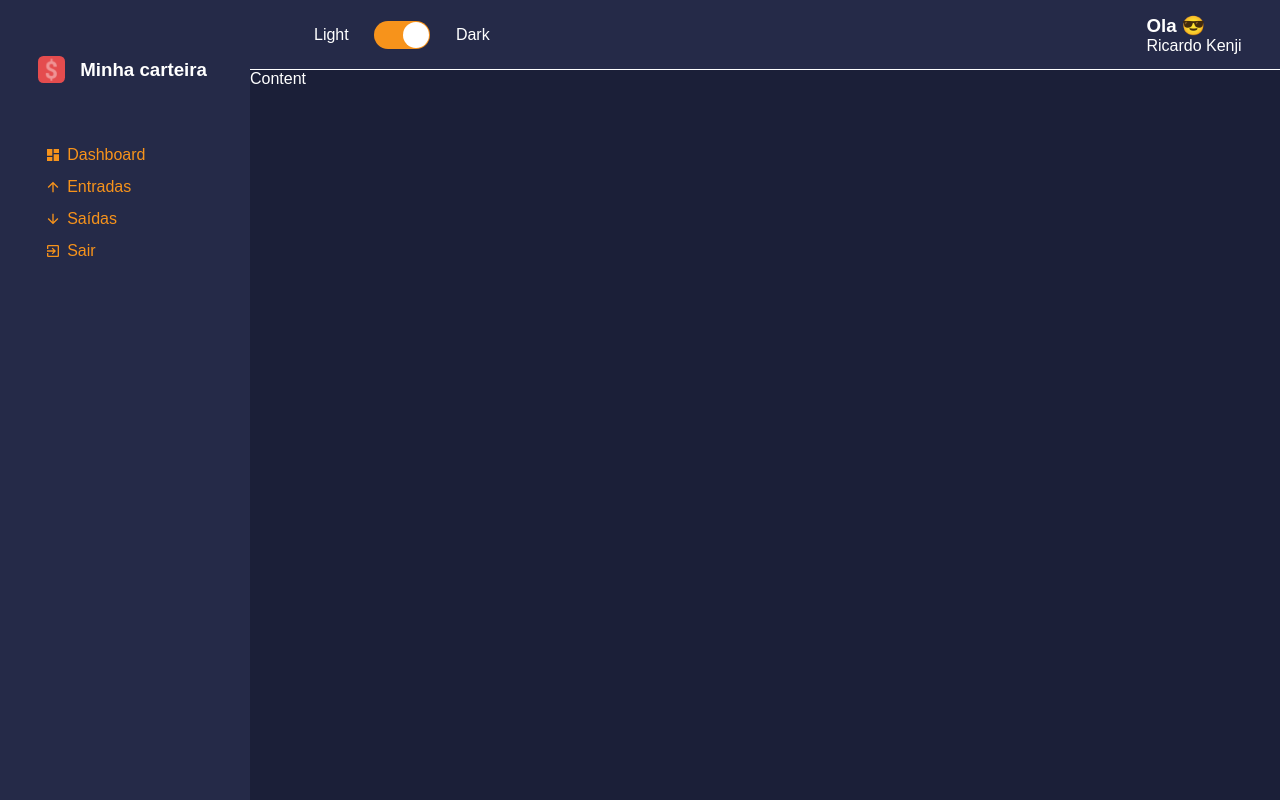
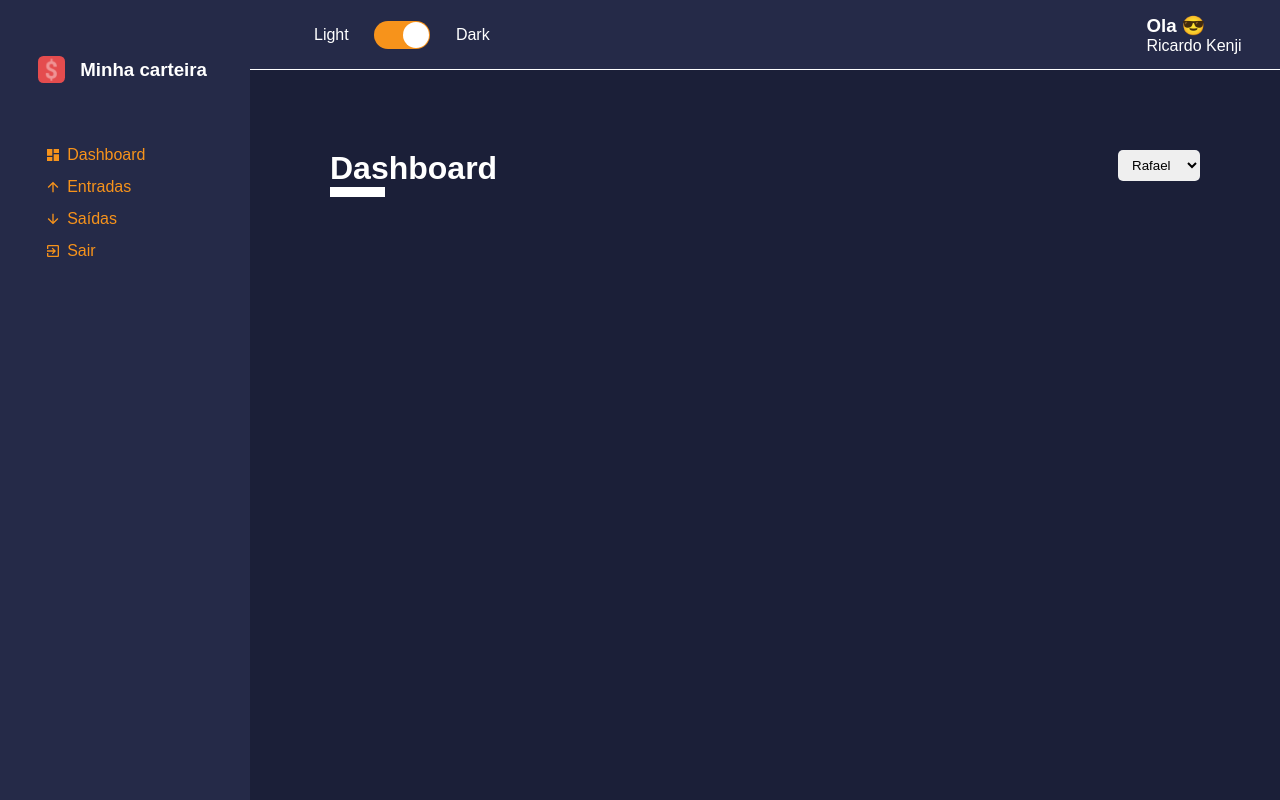
Before and after one commit to kenjimaeda54/Carteira-Virtual-React-TypeScript, a React (Create React App) app: page / in a window 1280 px wide. Built offline with nearby package versions, Linux system fonts and the light colour scheme.

Commit message:
add: dinamic component

```diff
--- a/src/App.tsx
+++ b/src/App.tsx
@@ -2,13 +2,17 @@ import React from 'react';
 import GridLayout from './components/layout';
 import GlobalStyles from './GlobalStyles';
 import { ThemeProvider } from 'styled-components';
+import Dashboard from './pages/dashboard';
 import dark from './styles/themes/dark';
 
 function App(): JSX.Element {
   return (
     <ThemeProvider theme={dark}>
       <GlobalStyles />
-      <GridLayout />
+      <GridLayout>
+        <Dashboard />
+        {/* meu componente precisa estar aberto é passar dentro outro componente*/}
+      </GridLayout>
     </ThemeProvider>
   );
 }
--- /dev/null
+++ b/src/components/content-header/index.tsx
@@ -0,0 +1,27 @@
+import React from 'react';
+import { Container, TitleContent, Controllers } from './styles';
+
+interface IContentHeader {
+  title: string;
+  lineColor: string;
+  children: React.ReactNode;
+}
+
+const ContentHeader: React.FC<IContentHeader> = ({
+  title,
+  lineColor,
+  children,
+}) => {
+  return (
+    <Container>
+      <TitleContent lineColor={lineColor}>
+        <h1> {title}</h1>
+      </TitleContent>
+      {/*quem esta envolvendo o select é o controles ou seja
+           todo estilo relacionado ao pai do select e aqui
+        exemplo alinhar os select em row    */}
+      <Controllers>{children}</Controllers>
+    </Container>
+  );
+};
+export default ContentHeader;
--- /dev/null
+++ b/src/components/content-header/styles.ts
@@ -0,0 +1,29 @@
+import styled from 'styled-components';
+
+interface ITitleColor {
+  lineColor: string;
+}
+
+export const Container = styled.div`
+  display: flex;
+  width: 100%;
+  justify-content: space-between;
+  margin-bottom: 15vh;
+`;
+
+export const TitleContent = styled.div<ITitleColor>`
+  > h1 {
+    color: ${(props) => props.theme.colors.white};
+    &::after {
+      /* precisa do display block para pegar */
+      content: '';
+      display: block;
+      width: 55px;
+      border-bottom: 10px solid ${(props) => props.lineColor};
+    }
+  }
+`;
+
+export const Controllers = styled.div`
+  display: flex;
+`;
--- a/src/components/content/content.ts
+++ b/src/components/content/content.ts
@@ -4,4 +4,5 @@ export const Main = styled.div`
   grid-area: CT;
   color: ${(props) => props.theme.colors.white};
   background-color: ${(props) => props.theme.colors.primary};
+  padding: 10vh;
 `;
--- a/src/components/content/index.tsx
+++ b/src/components/content/index.tsx
@@ -1,7 +1,7 @@
 import React from 'react';
 import { Main } from './content';
 
-const Content: React.FC = () => {
-  return <Main>Content</Main>;
+const Content: React.FC = ({ children }) => {
+  return <Main>{children}</Main>;
 };
 export default Content;
--- a/src/components/layout/index.tsx
+++ b/src/components/layout/index.tsx
@@ -4,13 +4,15 @@ import Content from '../content';
 import MainHeader from '../main-header';
 import { Layout } from './layout';
 
-const GridLayout: React.FC = () => {
+const GridLayout: React.FC = ({ children }) => {
   return (
     <div>
       <Layout>
         <MainHeader />
         <GridAside />
-        <Content />
+        <Content>{children}</Content>
+        {/* para realizar o deep ou seja passar varias props preciso estar com
+        componente aberto */}
       </Layout>
     </div>
   );
--- /dev/null
+++ b/src/components/select/index.tsx
@@ -0,0 +1,22 @@
+import React from 'react';
+import { Container } from './style';
+
+interface ISelectInputProps {
+  options: {
+    value: string | number;
+    label: string | number;
+  }[];
+}
+
+const Select: React.FC<ISelectInputProps> = ({ options }) => {
+  return (
+    <Container>
+      <select>
+        {options.map((option) => (
+          <option value={option.value}>{option.label} </option>
+        ))}
+      </select>
+    </Container>
+  );
+};
+export default Select;
--- /dev/null
+++ b/src/components/select/style.ts
@@ -0,0 +1,10 @@
+import styled from 'styled-components';
+
+/*aqui so etilizo os componentes */
+export const Container = styled.div`
+  > select {
+    padding: 7px 10px;
+    border-radius: 5px;
+    margin-left: 7px;
+  }
+`;
--- a/src/pages/Dashboard/index.tsx
+++ /dev/null
@@ -1,6 +0,0 @@
-import React from 'react';
-
-const Dashboard: React.FC = () => {
-  return <div>Ola mundo</div>;
-};
-export default Dashboard;
--- /dev/null
+++ b/src/pages/dashboard/index.tsx
@@ -0,0 +1,21 @@
+import React from 'react';
+import { Container } from './style';
+import ContentHeader from '../../components/content-header';
+import Select from '../../components/select';
+
+const Dashboard: React.FC = () => {
+  const options = [
+    { value: 'Rafael', label: 'Rafael' },
+    { value: 'Ricado', label: 'Ricado' },
+    { value: 'Erika', label: 'Erika' },
+  ];
+
+  return (
+    <Container>
+      <ContentHeader title="Dashboard" lineColor="#fff">
+        <Select options={options} />
+      </ContentHeader>
+    </Container>
+  );
+};
+export default Dashboard;
--- /dev/null
+++ b/src/pages/dashboard/style.ts
@@ -0,0 +1,3 @@
+import styled from 'styled-components';
+
+export const Container = styled.div``;
```
